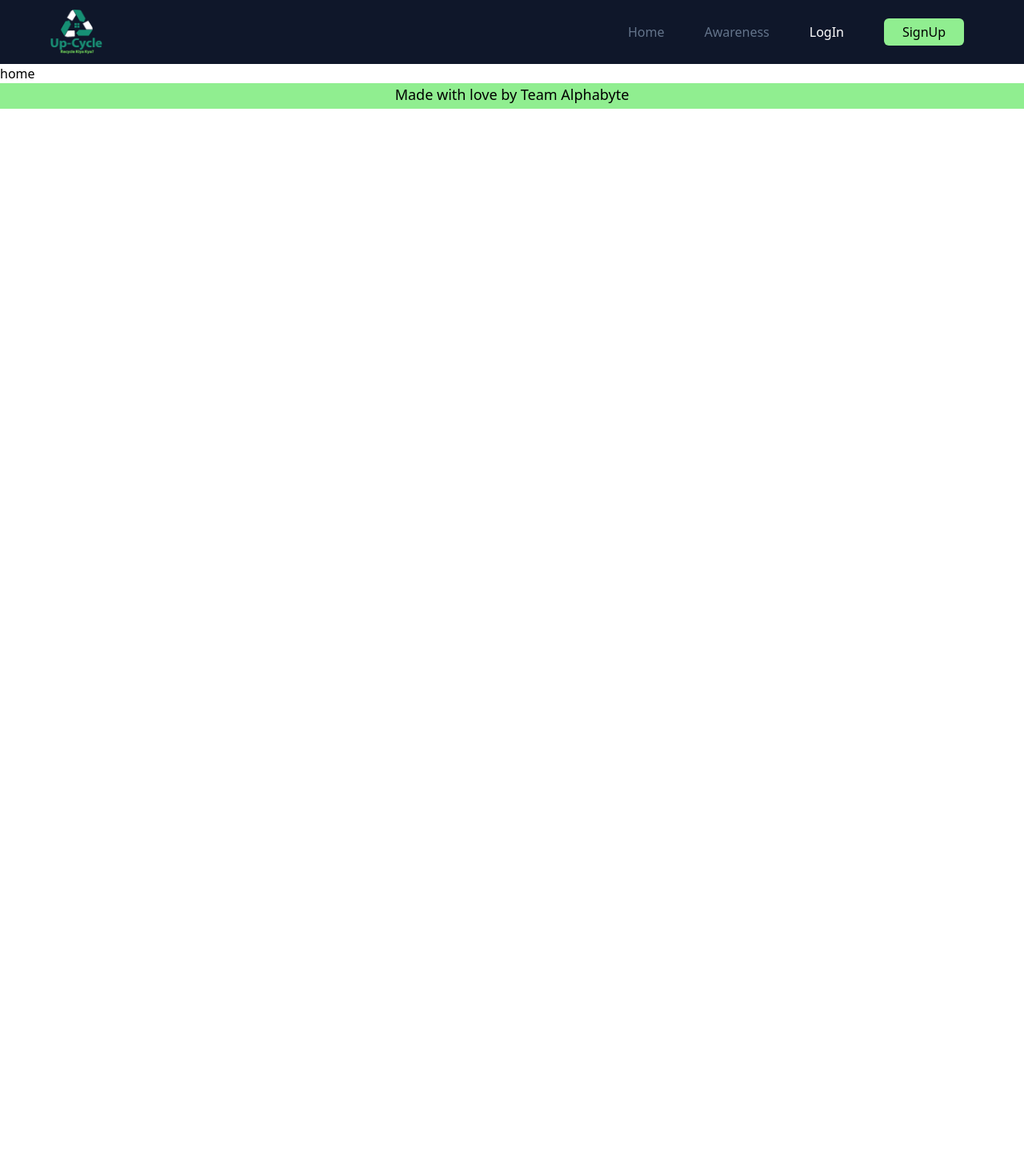
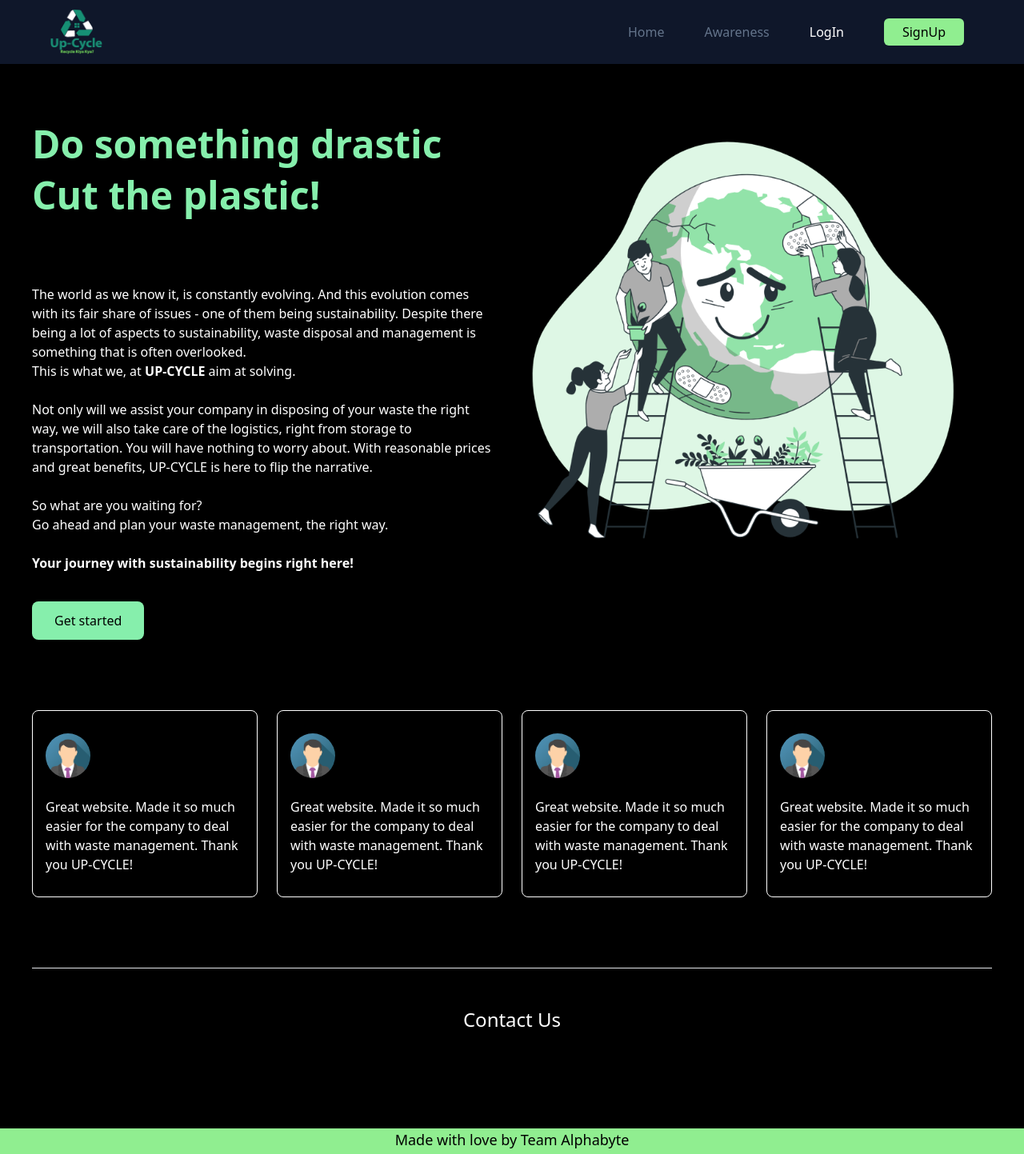
Before and after one commit to World-Konkani-Centre/SCL-2022-AlphaByte, a Django app: page / in a window 1280 px wide. Shown: the whole page at 80% size. Before the commit the page ends 136 px from the top, so only its background shows below. Run offline with Django 4.2, Linux system fonts and the light colour scheme; some libraries are stand-ins or nearby versions; some web fonts are replaced.

Commit message:
Home page 3/4 done

```diff
--- a/App/templates/App/home.html
+++ b/App/templates/App/home.html
@@ -12,9 +12,67 @@
 
 <body>
     {% block content %}
+    <div class="main bg-black h-5000 py-20 px-10 ">
+        <div class="text-3x1 text-green-300 flex place-content-around ">
+          <div class="w-3/5">
+           <h1 class="max-w text-5xl font-bold leading-10"> Do something drastic</h1><br>
+           <p class="max-w-md text-5xl font-bold leading-10"> Cut the plastic!</p>
+           <br>
+           <p class="py-5 text-white text-md"><br><br>The world as we know it, is constantly evolving. And this evolution comes with its fair share of issues - one of them being sustainability. Despite there being a lot of aspects to sustainability, waste disposal and management is something that is often overlooked. <br>This is what we, at <b>UP-CYCLE</b> aim at solving.<br><br>Not only will we assist your company in disposing of your waste the right way, we will also take care of the logistics, right from storage to transportation. You will have nothing to worry about. With reasonable prices and great benefits, UP-CYCLE is here to flip the narrative. <br><br>So what are you waiting for? <br>Go ahead and plan your waste management, the right way.<br><br> <b>Your journey with sustainability begins right here! </b></p>
+          </div>
 
-    home
+         <div>
+           <img src="{% static '/IMGS/Earth.png' %}" alt="" srcset="" style="float:right" class="px-10">
+         </div>
 
-    {% endblock %}
+      </div>
+      <div class="buttons">
+            <div class="my-4">
+             <button class="bg-green-300 px-7 py-3 rounded-lg text-black-bold hover:text-slate-900 hover:bg-green-700">Get started</button>
+        </div>
+    </div>
+      <br><br><br>
+
+<div class="max-w-screen">
+    <div class="flex gap-6">
+        <div class="w-full sm:w-1/2 lg:w-1/4 text-white">
+            <div class="px-4 py-7 border-white border text-white rounded-lg shadow-lg">
+              <img src="{% static '/IMGS/avatar.png' %}" class="rounded-full h-14" ><br>
+                <h3>Great website. Made it so much easier for the company to deal with waste management. Thank you UP-CYCLE!</h3>
+ </div>
+    </div>
+    <div class="w-full sm:w-1/2 lg:w-1/4">
+      <div class="px-4 py-7 border-white border text-white rounded-lg shadow-lg">
+              <img src="{% static '/IMGS/avatar.png' %}" class="rounded-full h-14" ><br>
+                <h3>Great website. Made it so much easier for the company to deal with waste management. Thank you UP-CYCLE!</h3>
+ </div>
+      </div>
+    <div class="w-full sm:w-1/2 lg:w-1/4">
+       <div class="px-4 py-7 border-white border text-white rounded-lg shadow-lg">
+              <img src="{% static '/IMGS/avatar.png' %}" class="rounded-full h-14" ><br>
+                <h3>Great website. Made it so much easier for the company to deal with waste management. Thank you UP-CYCLE!</h3>
+ </div>
+</div>
+          <div class="w-full sm:w-1/2 lg:w-1/4">
+       <div class="px-4 py-7 border-white border text-white rounded-lg shadow-lg">
+              <img src="{% static '/IMGS/avatar.png' %}" class="rounded-full h-14" ><br>
+                <h3>Great website. Made it so much easier for the company to deal with waste management. Thank you UP-CYCLE!</h3>
+ </div>
+</div>
+</div>
+  <pre>
+
+  </pre>
+<div class="my-4">
+  <hr>
+  <pre>
+
+  </pre>
+  <p class="text-white text-center text-2xl">Contact Us</p> </br>
+<!email and query and consent and send>
+      </div>
+     </div></div>
+
+{% endblock %}
 </body>
 </html>
```
Also changed, not shown: db.sqlite3, static/IMGS/Earth.png (added), static/IMGS/avatar.png (added).
